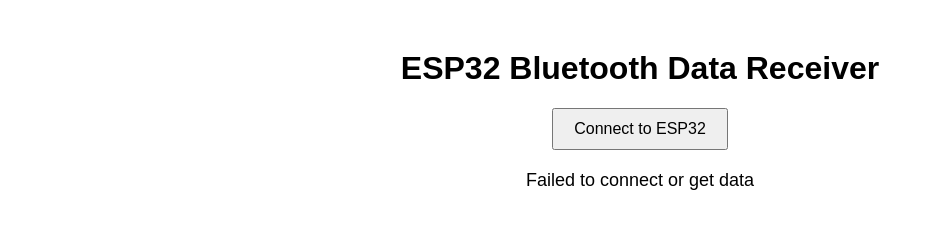
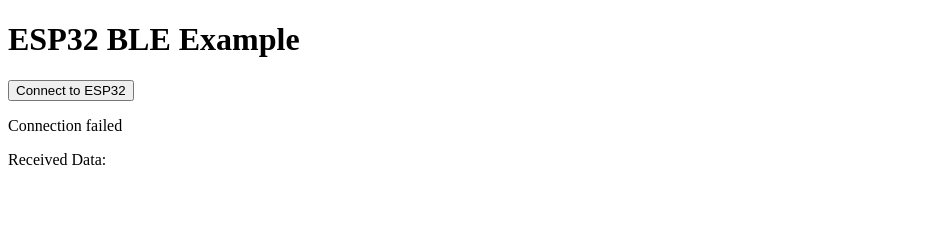
Before and after one commit to masoudir/test, a plain HTML site: page index.html in a window 1280 px wide. Both pictures are taken after a click on the button "Connect to ESP32". Shown: the whole page, without its empty margins (0-934 px from the left). Drawn offline with Linux system fonts and the light colour scheme.

Commit message:
add test projects

```diff
--- a/index.html
+++ b/index.html
@@ -1,72 +1,57 @@
 <!DOCTYPE html>
-<html lang="en">
+<html>
 <head>
-    <meta charset="UTF-8">
-    <meta name="viewport" content="width=device-width, initial-scale=1.0">
-    <title>ESP32 Bluetooth Data Receiver</title>
-    <style>
-        body {
-            font-family: Arial, sans-serif;
-            text-align: center;
-            margin-top: 50px;
-        }
-        button {
-            padding: 10px 20px;
-            font-size: 16px;
-        }
-        #data {
-            margin-top: 20px;
-            font-size: 18px;
-        }
-    </style>
+    <title>ESP32 BLE Connection</title>
 </head>
 <body>
-
-    <h1>ESP32 Bluetooth Data Receiver</h1>
-    <button id="connectButton">Connect to ESP32</button>
-    <div id="data">No data received yet.</div>
+    <h1>ESP32 BLE Example</h1>
+    <button onclick="connectBLE()">Connect to ESP32</button>
+    <p id="status">Disconnected</p>
+    <p>Received Data: <span id="data"></span></p>
 
     <script>
-        const connectButton = document.getElementById('connectButton');
-        const dataDisplay = document.getElementById('data');
-
-        let bluetoothDevice;
         let characteristic;
 
-        async function onButtonClick() {
+        async function connectBLE() {
             try {
+                const serviceUuid = '12345678-1234-5678-1234-56789abcdef0';
+                const characteristicUuid = 'abcdef01-1234-5678-1234-56789abcdef0';
+
                 // Request the Bluetooth device
-                bluetoothDevice = await navigator.bluetooth.requestDevice({
-                    filters: [{ name: 'ESP32_BT' }],
-                    optionalServices: ['4fafc201-1fb5-459e-8fcc-c5c9c331914b']
+                const device = await navigator.bluetooth.requestDevice({
+                    filters: [{ services: [serviceUuid] }]
                 });
 
-                // Connect to the GATT server
-                const server = await bluetoothDevice.gatt.connect();
+                // Connect to GATT server
+                const server = await device.gatt.connect();
 
-                // Get the service and characteristic
-                const service = await server.getPrimaryService('4fafc201-1fb5-459e-8fcc-c5c9c331914b');
-                characteristic = await service.getCharacteristic('beb5483e-36e1-4688-b7f5-ea07361b26a8');
+                // Get the service
+                const service = await server.getPrimaryService(serviceUuid);
 
-                // Subscribe to notifications
-                await characteristic.startNotifications();
-                characteristic.addEventListener('characteristicvaluechanged', handleCharacteristicValueChanged);
+                // Get the characteristic
+                characteristic = await service.getCharacteristic(characteristicUuid);
 
-                dataDisplay.innerText = "Connected to ESP32. Waiting for data...";
+                document.getElementById("status").textContent = "Connected";
 
+                // Read the initial value
+                const value = await characteristic.readValue();
+                const decoder = new TextDecoder('utf-8');
+                document.getElementById("data").textContent = decoder.decode(value);
+
+                // Set up notifications (optional)
+                characteristic.startNotifications();
+                characteristic.addEventListener('characteristicvaluechanged', handleNotifications);
             } catch (error) {
-                console.error('Error:', error);
-                dataDisplay.innerText = 'Failed to connect or get data';
+                console.error(error);
+                document.getElementById("status").textContent = "Connection failed";
             }
         }
 
-        function handleCharacteristicValueChanged(event) {
-            const value = event.target.value.getUint8(0);
-            dataDisplay.innerText = `Received value: ${value}`;
+        function handleNotifications(event) {
+            const value = event.target.value;
+            const decoder = new TextDecoder('utf-8');
+            document.getElementById("data").textContent = decoder.decode(value);
         }
-
-        connectButton.addEventListener('click', onButtonClick);
     </script>
-
 </body>
 </html>
```
